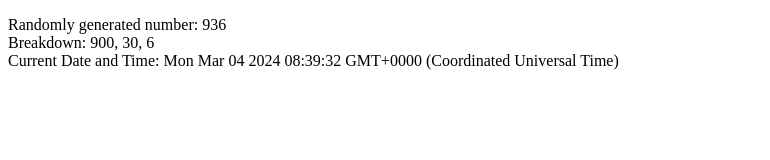
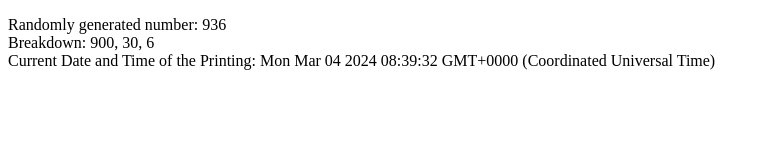
Before and after one commit to anail3e/q3ge_na_ertimajo, a plain HTML site: page index.html in a window 1280 px wide. Shown: the whole page, without its empty margins (0-770 px from the left). Drawn offline with Linux system fonts and the light colour scheme.

Commit message:
Update index.html

```diff
--- a/index.html
+++ b/index.html
@@ -17,7 +17,7 @@
         var d = new Date(2024, 2, 4, 8, 39, 32);
 
         document.getElementById("randomNumber").innerHTML = "Randomly generated number: " + randomNumber + "<br>Breakdown: " + hundreds * 100 +
-        ", " + tens * 10 + ", " + ones + "<br>Current Date and Time: " + d;
+        ", " + tens * 10 + ", " + ones + "<br>Current Date and Time of the Printing: " + d;
     </script>
 </body>
 </html>
```
